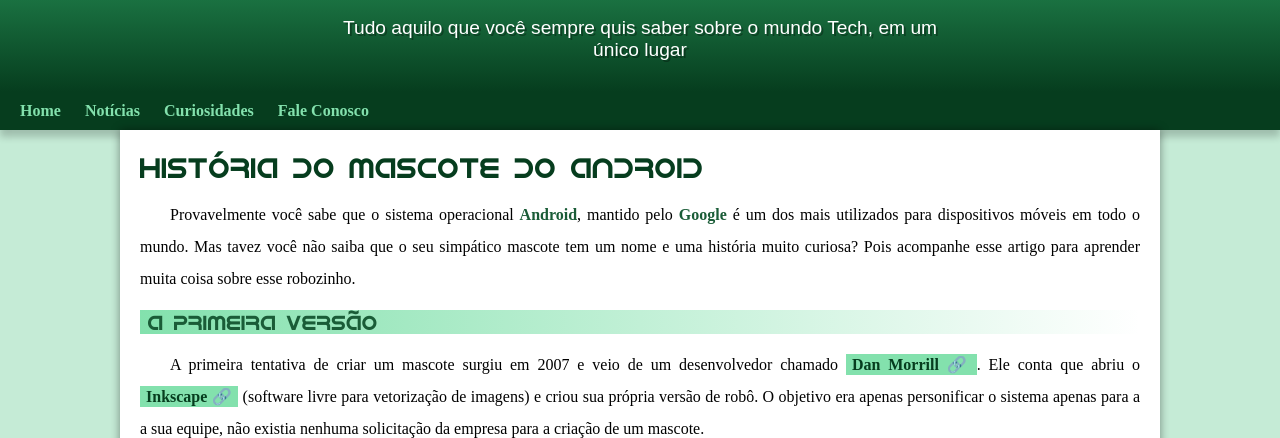
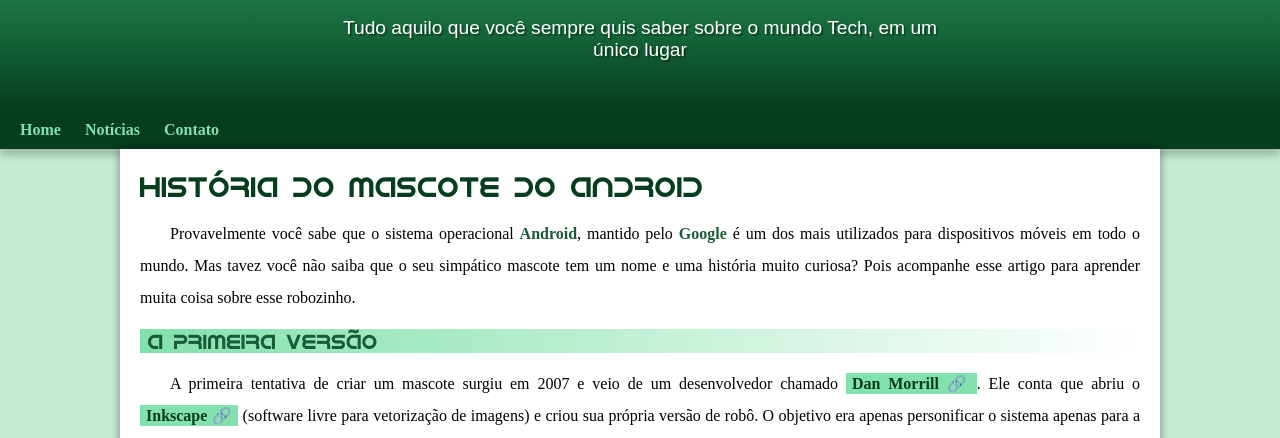
Before and after one commit to Jvferrer/projeto-Android, a plain HTML site: page index.html in a window 1280 px wide. Shown: the part 98-536 px from the top of the page. Drawn offline with Linux system fonts and the light colour scheme.

Commit message:
problema de padding corrigido

```diff
--- a/estilo/style.css
+++ b/estilo/style.css
@@ -1,6 +1,6 @@
 @charset "UTF-8";
 
-
+@import url('https://fonts.googleapis.com/css2?family=Bebas+Neue&display=swap');
 
 @font-face {
     font-family: 'Android';
@@ -58,7 +58,7 @@
     padding-right: 10px;
     padding-left: 10px;
     margin: auto;
-    margin-bottom: 30px;
+    padding-bottom: 50px;
     text-shadow: 2px 2px 0px rgba(0, 0, 0, 0.315);
 }
 
--- a/index.html
+++ b/index.html
@@ -19,8 +19,7 @@
         <nav>
             <a href="#">Home</a>
             <a href="#">Notícias</a>
-            <a href="#">Curiosidades</a>
-            <a href="#">Fale Conosco</a>
+            <a href="#">Contato</a>
         </nav>
         <main>
         <article>
```
